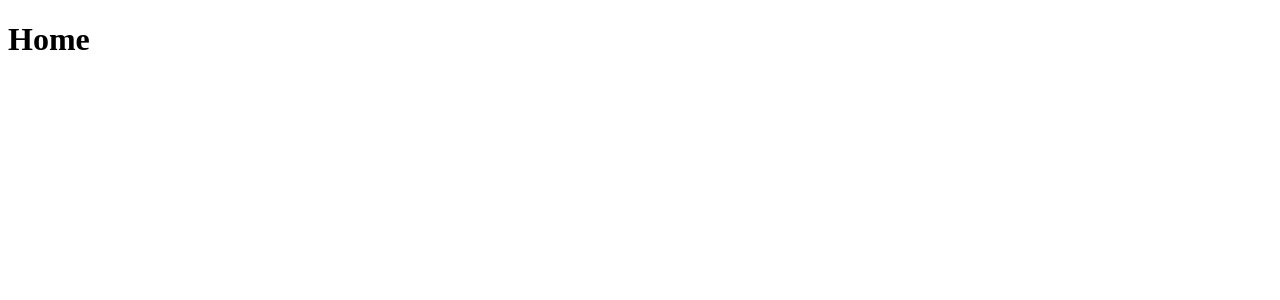
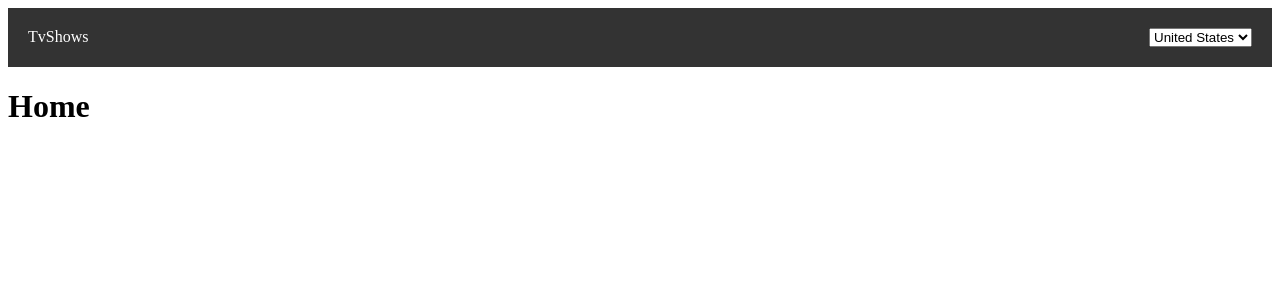
Before and after one commit to chandrakumarreddy/tv-shows, a Next.js app: page / in a window 1280 px wide. Shown: the top 300 px of the page. Built offline with nearby package versions, Linux system fonts and the light colour scheme.

Commit message:
custom _app configuration

```diff
--- a/components/Header/index.js
+++ b/components/Header/index.js
@@ -5,7 +5,10 @@ import countries from "../../utils/codes";
 export default function Header() {
   const router = useRouter();
   const [country, setCountry] = React.useState(router.query.country);
-  const handleSelect = e => setCountry(e.target.value);
+  const handleSelect = e => {
+    setCountry(e.target.value);
+    router.push("/[country]", `/${e.target.value}`);
+  };
   const options = () => {
     return countries.map(_country => (
       <option value={_country.code} key={_country.code}>
--- a/pages/[country]/[showId].js
+++ b/pages/[country]/[showId].js
@@ -1,11 +1,9 @@
 import parse from "html-react-parser";
 import axios from "axios";
 import Cast from "../../components/Cast";
-import Layout from "../../components/Layout";
 
 export default function ShowId({ show }) {
   return (
-    <Layout>
     <div className="show-details">
       <div
         className="show-details__poster"
@@ -22,7 +20,6 @@ export default function ShowId({ show }) {
         }
       `}</style>
     </div>
-    </Layout>
   );
 }
 
--- a/pages/[country]/index.js
+++ b/pages/[country]/index.js
@@ -1,6 +1,5 @@
 import axios from "axios";
 import Thumbnail from "../../components/Thumbnail";
-import Layout from "../../components/Layout";
 
 export default function Country({ shows, country }) {
   const renderShows = () => {
@@ -17,7 +16,6 @@ export default function Country({ shows, country }) {
     ));
   };
   return (
-    <Layout>
     <ul className="tvshows-grid">
       {renderShows()}
       <style jsx>{`
@@ -43,7 +41,6 @@ export default function Country({ shows, country }) {
         `}
       </style>
     </ul>
-    </Layout>
   );
 }
 
--- /dev/null
+++ b/pages/_app.js
@@ -0,0 +1,13 @@
+import React from "react";
+import Header from "../components/Header";
+
+function MyApp({ Component, pageProps }) {
+  return (
+    <React.Fragment>
+      <Header />
+      <Component {...pageProps} />
+    </React.Fragment>
+  );
+}
+
+export default MyApp;
```
Also changed, not shown: components/Layout/index.js (deleted, +0 -11 lines). Lines whose indentation alone changed are shown as unchanged.
